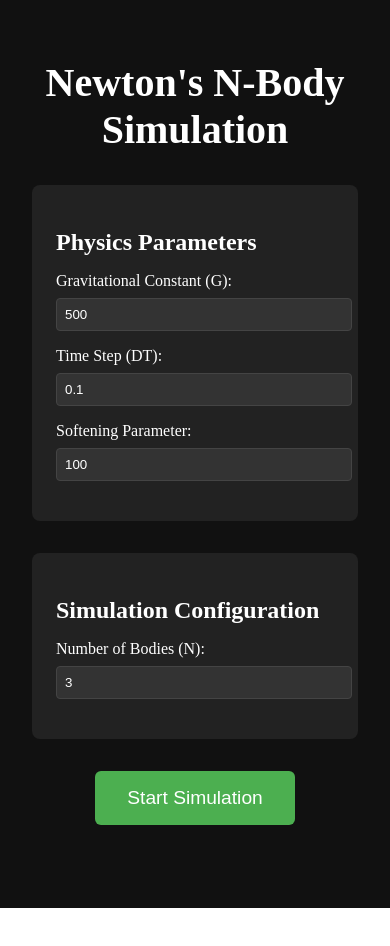
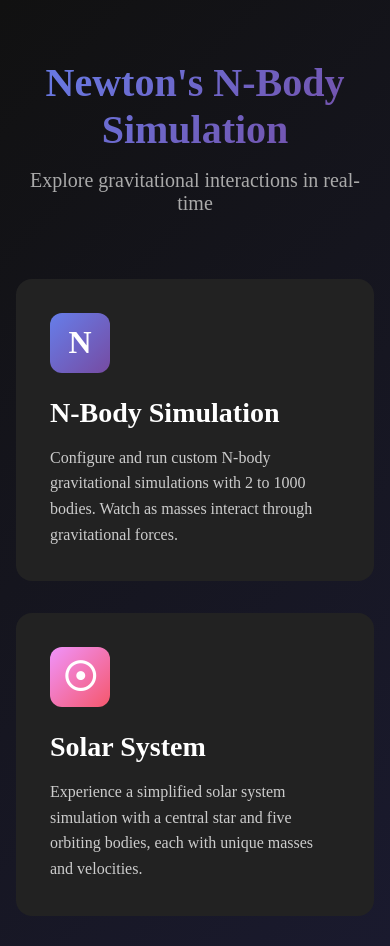
Before and after one commit to rednaw/newton, a SvelteKit app: page / in a window 390 px wide. Before the commit the page ends 908 px from the top, so only its background shows below. Built offline with nearby package versions, Linux system fonts and the light colour scheme.

Commit message:
navigation

```diff
--- /dev/null
+++ b/src/lib/components/BackButton.svelte
@@ -0,0 +1,53 @@
+<script>
+	import { base } from '$app/paths';
+	import { goto } from '$app/navigation';
+
+	function goHome() {
+		goto(`${base}/`);
+	}
+</script>
+
+<button class="back-button" on:click={goHome} aria-label="Back to home">
+	<svg width="24" height="24" viewBox="0 0 24 24" fill="none" xmlns="http://www.w3.org/2000/svg">
+		<path d="M19 12H5M5 12L12 19M5 12L12 5" stroke="currentColor" stroke-width="2" stroke-linecap="round" stroke-linejoin="round"/>
+	</svg>
+</button>
+
+<style>
+	.back-button {
+		position: fixed;
+		top: 1.5rem;
+		left: 1.5rem;
+		z-index: 1000;
+		display: flex;
+		align-items: center;
+		justify-content: center;
+		width: 48px;
+		height: 48px;
+		background: rgba(0, 0, 0, 0.6);
+		border: 2px solid rgba(255, 255, 255, 0.3);
+		border-radius: 50%;
+		color: white;
+		text-decoration: none;
+		transition: all 0.3s ease;
+		backdrop-filter: blur(10px);
+		cursor: pointer;
+		padding: 0;
+		margin: 0;
+	}
+
+	.back-button:hover {
+		background: rgba(0, 0, 0, 0.8);
+		border-color: rgba(255, 255, 255, 0.5);
+		transform: scale(1.1);
+	}
+
+	.back-button:active {
+		transform: scale(0.95);
+	}
+
+	.back-button svg {
+		width: 24px;
+		height: 24px;
+	}
+</style>
--- a/src/lib/components/MassRenderer.svelte
+++ b/src/lib/components/MassRenderer.svelte
@@ -1,13 +1,10 @@
 <script>
-    import { browser } from '$app/environment';
-
     export let ctx;
     export let masses = [];
 
     function drawMass(mass) {
         if (!ctx) return;
 
-        // Draw glow
         const gradient = ctx.createRadialGradient(mass.pos.x, mass.pos.y, 0, mass.pos.x, mass.pos.y, mass.radius * 2);
         gradient.addColorStop(0, mass.color);
         gradient.addColorStop(1, 'transparent');
@@ -16,13 +13,11 @@
         ctx.arc(mass.pos.x, mass.pos.y, mass.radius * 2, 0, Math.PI * 2);
         ctx.fill();
 
-        // Draw main circle
         ctx.fillStyle = mass.color;
         ctx.beginPath();
         ctx.arc(mass.pos.x, mass.pos.y, mass.radius, 0, Math.PI * 2);
         ctx.fill();
 
-        // Draw outline
         ctx.strokeStyle = 'rgba(255, 255, 255, 0.5)';
         ctx.lineWidth = 2;
         ctx.beginPath();
--- a/src/lib/config.js
+++ b/src/lib/config.js
@@ -4,7 +4,7 @@ import { scenarios } from './scenarios';
 
 export const config = {
     ...physicsConfig,
-    scenario: 'N'              // Default scenario
+    scenario: 'N'
 };
 
 export function getScenario(scenario, n = 3) {
--- a/src/lib/physics.js
+++ b/src/lib/physics.js
@@ -1,4 +1,4 @@
-import { config, getScenario } from './config';
+import { config } from './config';
 
 export class Mass {
     constructor(mass, radius, color, pos, vel) {
@@ -30,8 +30,6 @@ export function getForce(m1, m2) {
     const dy = m2.pos.y - m1.pos.y;
     const distSq = dx * dx + dy * dy;
     const dist = Math.sqrt(distSq);
-
-    // Use softened gravitational force
     const forceMag = (config.G * m1.mass * m2.mass) /
         (distSq + config.SOFTENING * config.SOFTENING);
 
--- a/src/routes/+page.svelte
+++ b/src/routes/+page.svelte
@@ -1,65 +1,30 @@
 <script>
-	import { config, initializeMasses } from '$lib/config';
-	import { goto } from '$app/navigation';
 	import { base } from '$app/paths';
-
-	let physicsParams = {
-		G: config.G,
-		DT: config.DT,
-		SOFTENING: config.SOFTENING
-	};
-
-	let nBodies = 3;
-
-	function startSimulation() {
-		config.G = physicsParams.G;
-		config.DT = physicsParams.DT;
-		config.SOFTENING = physicsParams.SOFTENING;
-		config.scenario = 'N';
-		goto(`${base}/N?n=${nBodies}`);
-	}
 </script>
 
 <div class="landing">
-	<h1>Newton's N-Body Simulation</h1>
-
-	<div class="config-panel">
-		<div class="physics-params">
-			<h2>Physics Parameters</h2>
-			<div class="param-group">
-				<label>
-					Gravitational Constant (G):
-					<input type="number" bind:value={physicsParams.G} min="1" max="1000" step="10">
-				</label>
-			</div>
-			<div class="param-group">
-				<label>
-					Time Step (DT):
-					<input type="number" bind:value={physicsParams.DT} min="0.01" max="1" step="0.01">
-				</label>
-			</div>
-			<div class="param-group">
-				<label>
-					Softening Parameter:
-					<input type="number" bind:value={physicsParams.SOFTENING} min="1" max="1000" step="10">
-				</label>
-			</div>
-		</div>
-
-		<div class="scenario-config">
-			<h2>Simulation Configuration</h2>
-			<div class="param-group">
-				<label>
-					Number of Bodies (N):
-					<input type="number" bind:value={nBodies} min="2" max="1000" step="1">
-				</label>
-			</div>
-		</div>
+	<div class="hero">
+		<h1>Newton's N-Body Simulation</h1>
+		<p class="subtitle">Explore gravitational interactions in real-time</p>
 	</div>
 
-	<button class="start-button" on:click={startSimulation}>
-		Start Simulation
-	</button>
+	<div class="simulations">
+		<a href={`${base}/N`} class="sim-card">
+			<div class="card-content">
+				<div class="icon">N</div>
+				<h2>N-Body Simulation</h2>
+				<p>Configure and run custom N-body gravitational simulations with 2 to 1000 bodies. Watch as masses interact through gravitational forces.</p>
+			</div>
+		</a>
+
+		<a href={`${base}/solar`} class="sim-card">
+			<div class="card-content">
+				<div class="icon solar">☉</div>
+				<h2>Solar System</h2>
+				<p>Experience a simplified solar system simulation with a central star and five orbiting bodies, each with unique masses and velocities.</p>
+			</div>
+		</a>
+	</div>
 </div>
 
 <style>
@@ -68,74 +33,106 @@
 		display: flex;
 		flex-direction: column;
 		align-items: center;
-		padding: 2rem;
-		background: #111;
+		padding: 3rem 2rem;
+		background: linear-gradient(135deg, #111 0%, #1a1a2e 100%);
 		color: white;
 	}
 
+	.hero {
+		text-align: center;
+		margin-bottom: 4rem;
+		max-width: 800px;
+	}
+
 	h1 {
+		font-size: 3.5rem;
+		margin-bottom: 1rem;
+		background: linear-gradient(135deg, #667eea 0%, #764ba2 100%);
+		-webkit-background-clip: text;
+		-webkit-text-fill-color: transparent;
+		background-clip: text;
+	}
+
+	.subtitle {
+		font-size: 1.25rem;
+		color: #aaa;
+		margin: 0;
+	}
+
+	.simulations {
+		display: grid;
+		grid-template-columns: repeat(auto-fit, minmax(350px, 1fr));
+		gap: 2rem;
+		width: 100%;
+		max-width: 1200px;
+	}
+
+	.sim-card {
+		background: #222;
+		border-radius: 16px;
+		padding: 2rem;
+		text-decoration: none;
+		color: white;
+		transition: all 0.3s ease;
+		border: 2px solid transparent;
+		display: block;
+	}
+
+	.sim-card:hover {
+		transform: translateY(-8px);
+		box-shadow: 0 12px 40px rgba(102, 126, 234, 0.3);
+		border-color: #667eea;
+		background: #2a2a3e;
+	}
+
+	.card-content {
+		display: flex;
+		flex-direction: column;
+		gap: 1rem;
+	}
+
+	.icon {
+		width: 60px;
+		height: 60px;
+		border-radius: 12px;
+		background: linear-gradient(135deg, #667eea 0%, #764ba2 100%);
+		display: flex;
+		align-items: center;
+		justify-content: center;
+		font-size: 2rem;
+		font-weight: bold;
+		margin-bottom: 0.5rem;
+	}
+
+	.icon.solar {
+		background: linear-gradient(135deg, #f093fb 0%, #f5576c 100%);
 		font-size: 2.5rem;
-		margin-bottom: 2rem;
-		text-align: center;
 	}
 
 	h2 {
-		font-size: 1.5rem;
-		margin-bottom: 1rem;
+		font-size: 1.75rem;
+		margin: 0;
+		color: white;
 	}
 
-	.config-panel {
-		display: grid;
-		grid-template-columns: 1fr 1fr;
-		gap: 2rem;
-		width: 100%;
-		max-width: 1200px;
-		margin-bottom: 2rem;
-	}
-
-	.physics-params, .scenario-config {
-		background: #222;
-		padding: 1.5rem;
-		border-radius: 8px;
-	}
-
-	.param-group {
-		margin-bottom: 1rem;
-	}
-
-	label {
-		display: flex;
-		flex-direction: column;
-		gap: 0.5rem;
-	}
-
-	input[type="number"] {
-		background: #333;
-		border: 1px solid #444;
-		color: white;
-		padding: 0.5rem;
-		border-radius: 4px;
-		width: 100%;
-	}
-
-	.start-button {
-		background: #4CAF50;
-		color: white;
-		border: none;
-		padding: 1rem 2rem;
-		font-size: 1.2rem;
-		border-radius: 6px;
-		cursor: pointer;
-		transition: background-color 0.2s;
-	}
-
-	.start-button:hover {
-		background: #45a049;
+	.card-content p {
+		color: #ccc;
+		line-height: 1.6;
+		margin: 0;
+		font-size: 1rem;
 	}
 
 	@media (max-width: 768px) {
-		.config-panel {
+		h1 {
+			font-size: 2.5rem;
+		}
+
+		.simulations {
 			grid-template-columns: 1fr;
+		}
+
+		.landing {
+			padding: 2rem 1rem;
 		}
 	}
 </style>
--- a/src/routes/[scenario]/+page.svelte
+++ b/src/routes/[scenario]/+page.svelte
@@ -2,6 +2,9 @@
 	import { page } from '$app/stores';
 	import { browser } from '$app/environment';
 	import { config, initializeMasses } from '$lib/config';
+	import { goto } from '$app/navigation';
+	import { base } from '$app/paths';
+	import BackButton from '$lib/components/BackButton.svelte';
 	import SimulationCanvas from '$lib/components/SimulationCanvas.svelte';
 	import PhysicsSimulation from '$lib/components/PhysicsSimulation.svelte';
 	import MassRenderer from '$lib/components/MassRenderer.svelte';
@@ -11,11 +14,154 @@
 	let width, height, centerX, centerY, orbitRadius;
 
 	$: scenario = $page.params.scenario || 'N';
-	$: n = browser ? parseInt($page.url.searchParams.get('n')) || 3 : 3;
-	$: if (canvas) {
-		masses = initializeMasses(centerX, centerY, orbitRadius, scenario, n);
+	$: nParam = browser ? $page.url.searchParams.get('n') : null;
+	$: n = nParam !== null ? parseInt(nParam) : null;
+	$: showConfig = scenario === 'N' && n === null;
+
+	let physicsParams = {
+		G: config.G,
+		DT: config.DT,
+		SOFTENING: config.SOFTENING
+	};
+	let nBodies = 3;
+
+	function startSimulation() {
+		config.G = physicsParams.G;
+		config.DT = physicsParams.DT;
+		config.SOFTENING = physicsParams.SOFTENING;
+		goto(`${base}/N?n=${nBodies}`);
+	}
+
+	$: if (canvas && !showConfig && (scenario !== 'N' || n !== null)) {
+		const nValue = scenario === 'N' ? (n || 3) : 3;
+		masses = initializeMasses(centerX, centerY, orbitRadius, scenario, nValue);
 	}
 </script>
+
+{#if showConfig}
+	<BackButton />
+
+	<div class="landing">
+		<h1>N-Body Simulation Configuration</h1>
+
+		<div class="config-panel">
+			<div class="physics-params">
+				<h2>Physics Parameters</h2>
+				<div class="param-group">
+					<label>
+						Gravitational Constant (G):
+						<input type="number" bind:value={physicsParams.G} min="1" max="1000" step="10">
+					</label>
+				</div>
+				<div class="param-group">
+					<label>
+						Time Step (DT):
+						<input type="number" bind:value={physicsParams.DT} min="0.01" max="1" step="0.01">
+					</label>
+				</div>
+				<div class="param-group">
+					<label>
+						Softening Parameter:
+						<input type="number" bind:value={physicsParams.SOFTENING} min="1" max="1000" step="10">
+					</label>
+				</div>
+			</div>
+
+			<div class="scenario-config">
+				<h2>Simulation Configuration</h2>
+				<div class="param-group">
+					<label>
+						Number of Bodies (N):
+						<input type="number" bind:value={nBodies} min="2" max="1000" step="1">
+					</label>
+				</div>
+			</div>
+		</div>
+
+		<button class="start-button" on:click={startSimulation}>
+			Start Simulation
+		</button>
+	</div>
+
+	<style>
+		.landing {
+			min-height: 100vh;
+			display: flex;
+			flex-direction: column;
+			align-items: center;
+			padding: 2rem;
+			background: #111;
+			color: white;
+		}
+
+		h1 {
+			font-size: 2.5rem;
+			margin-bottom: 2rem;
+			text-align: center;
+		}
+
+		h2 {
+			font-size: 1.5rem;
+			margin-bottom: 1rem;
+		}
+
+		.config-panel {
+			display: grid;
+			grid-template-columns: 1fr 1fr;
+			gap: 2rem;
+			width: 100%;
+			max-width: 1200px;
+			margin-bottom: 2rem;
+		}
+
+		.physics-params, .scenario-config {
+			background: #222;
+			padding: 1.5rem;
+			border-radius: 8px;
+		}
+
+		.param-group {
+			margin-bottom: 1rem;
+		}
+
+		label {
+			display: flex;
+			flex-direction: column;
+			gap: 0.5rem;
+		}
+
+		input[type="number"] {
+			background: #333;
+			border: 1px solid #444;
+			color: white;
+			padding: 0.5rem;
+			border-radius: 4px;
+			width: 100%;
+		}
+
+		.start-button {
+			background: #4CAF50;
+			color: white;
+			border: none;
+			padding: 1rem 2rem;
+			font-size: 1.2rem;
+			border-radius: 6px;
+			cursor: pointer;
+			transition: background-color 0.2s;
+		}
+
+		.start-button:hover {
+			background: #45a049;
+		}
+
+		@media (max-width: 768px) {
+			.config-panel {
+				grid-template-columns: 1fr;
+			}
+		}
+	</style>
+{:else}
+	<BackButton />
 
 	<SimulationCanvas
 		bind:canvas
@@ -30,3 +176,4 @@
 	<PhysicsSimulation {masses} onUpdate={(newMasses) => masses = newMasses} />
 
 	<MassRenderer {ctx} {masses} />
+{/if}
```
Also changed, not shown: src/lib/components/PhysicsSimulation.svelte (+2 -5 lines), 1 other file (tests, documents, lock files or other folders). Lines whose indentation alone changed are shown as unchanged.
